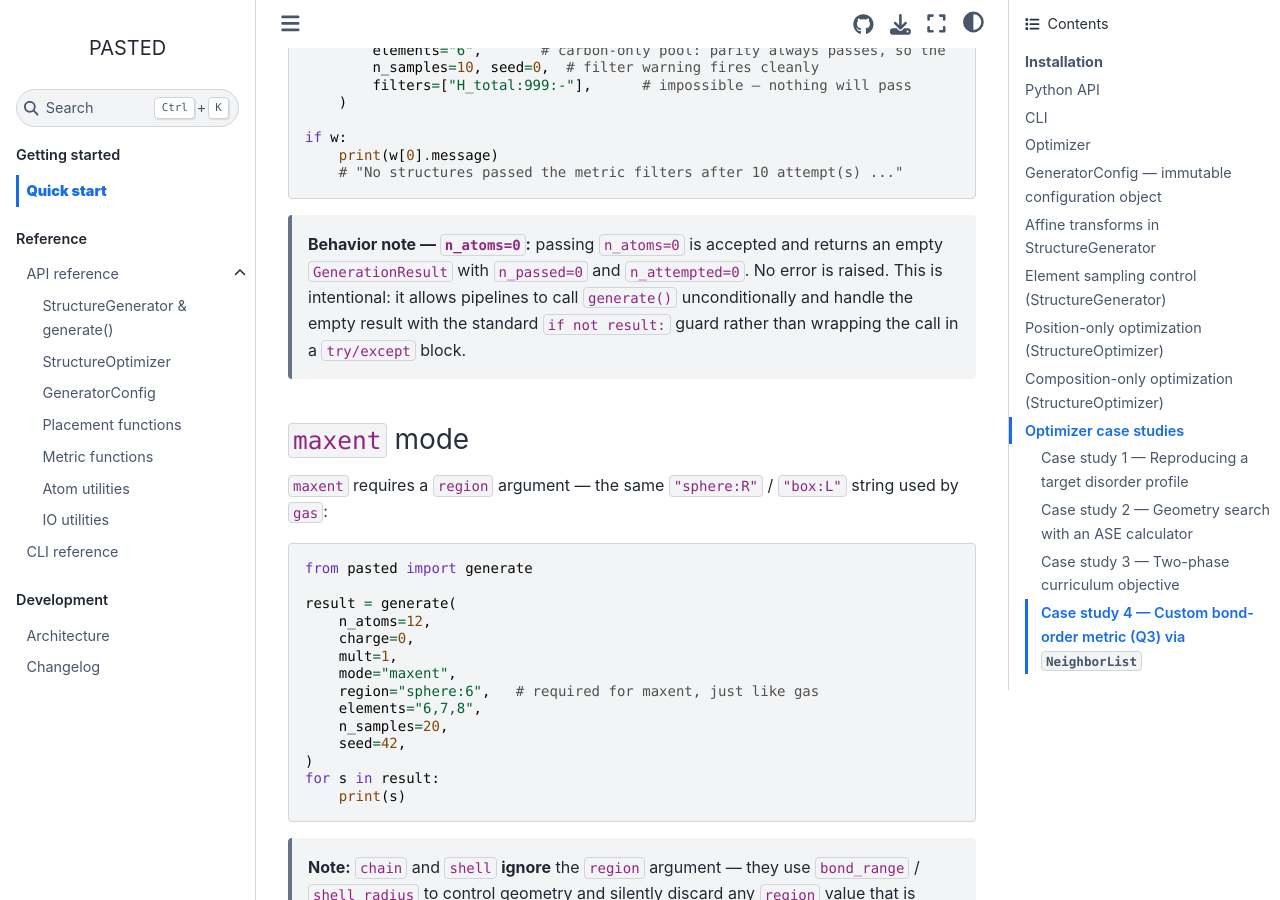
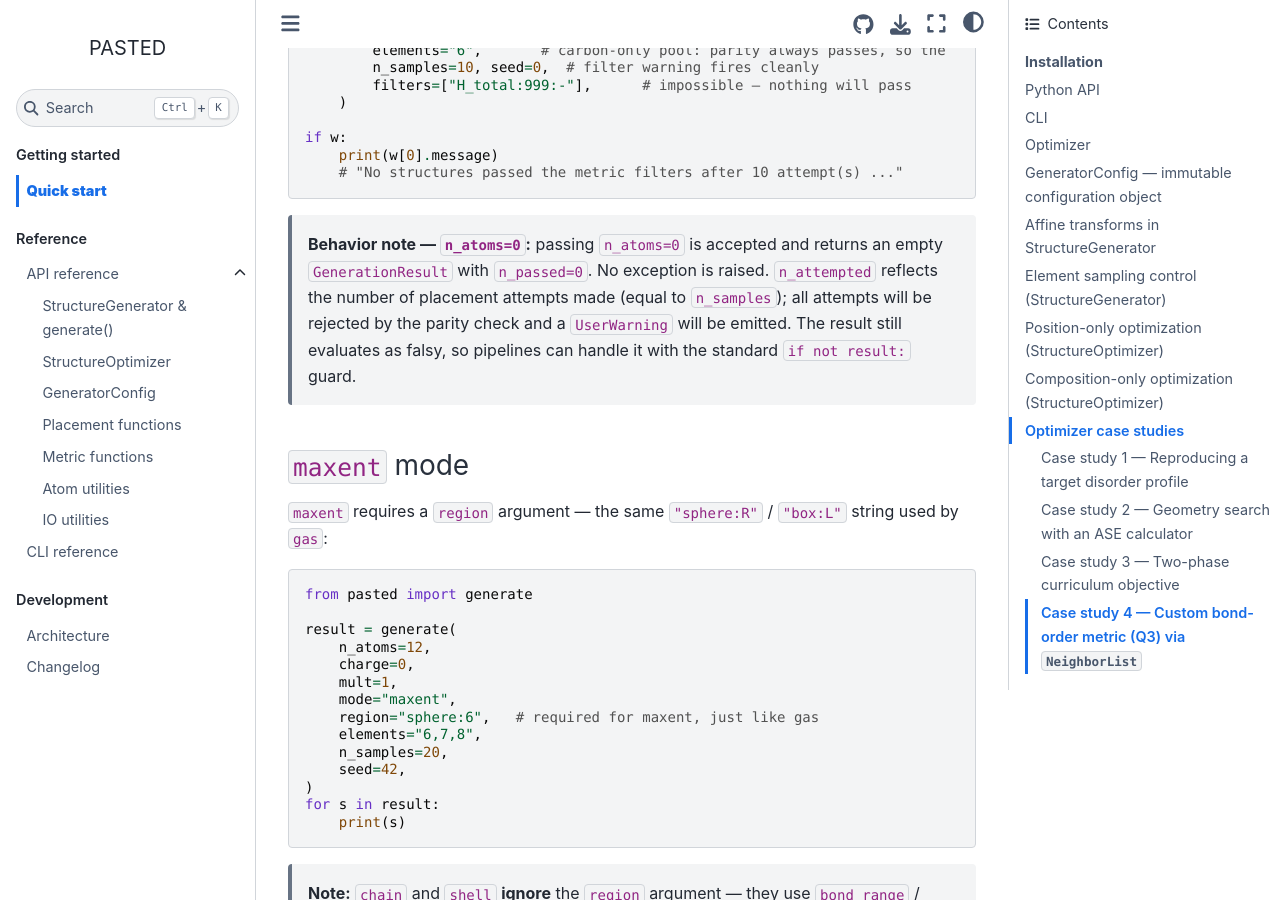
Before and after one commit to ss0832/PASTED, a Sphinx documentation site: the page built from docs/quickstart.md, in a window 1280 px wide and 900 px high, scrolled down 5104 px. Built offline with Sphinx 7.4.7 and the Sphinx Book theme 1.1.4, drawn with Linux system fonts in a browser that asks for light colours; some of the changed text lies outside the part shown.

Commit message:
Add files via upload

````diff
--- a/docs/quickstart.md
+++ b/docs/quickstart.md
@@ -205,10 +205,11 @@ if w:
 ```
 
 > **Behavior note — `n_atoms=0`:** passing `n_atoms=0` is accepted and
-> returns an empty `GenerationResult` with `n_passed=0` and `n_attempted=0`.
-> No error is raised.  This is intentional: it allows pipelines to call
-> `generate()` unconditionally and handle the empty result with the standard
-> `if not result:` guard rather than wrapping the call in a `try/except` block.
+> returns an empty `GenerationResult` with `n_passed=0`.  No exception is
+> raised.  `n_attempted` reflects the number of placement attempts made
+> (equal to `n_samples`); all attempts will be rejected by the parity check
+> and a `UserWarning` will be emitted.  The result still evaluates as falsy,
+> so pipelines can handle it with the standard `if not result:` guard.
 
 ### `maxent` mode
 
````
Also changed, not shown: other parts of docs/quickstart.md (+6 -4 lines), docs/cli.md (+3 -1 lines).
